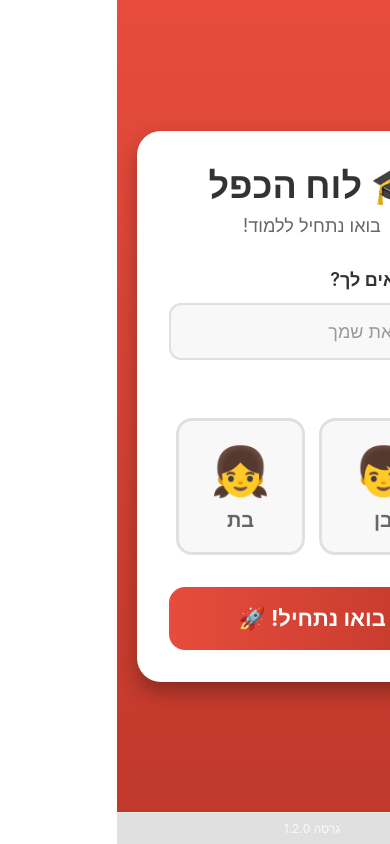
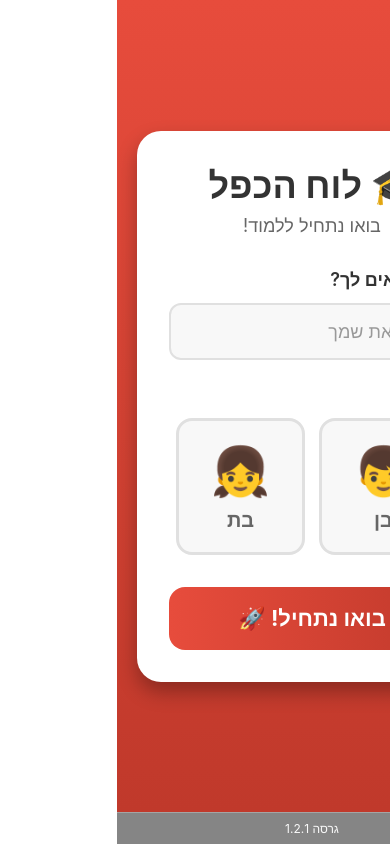
Before and after one commit to IdanShanny/multiplication_table, a React Native app: screen / in a window 390 px wide. Built offline with nearby package versions, Linux system fonts and the light colour scheme; no server answers.

Commit message:
Darken version footer bar and bump to 1.2.1.
Co-authored-by: Cursor <cursoragent@cursor.com>

```diff
--- a/app.json
+++ b/app.json
@@ -2,7 +2,7 @@
   "expo": {
     "name": "לוח הכפל",
     "slug": "multiplication-table",
-    "version": "1.2.0",
+    "version": "1.2.1",
     "orientation": "portrait",
     "icon": "./assets/icon.png",
     "userInterfaceStyle": "light",
--- a/package.json
+++ b/package.json
@@ -1,6 +1,6 @@
 {
   "name": "multiplication-table",
-  "version": "1.2.0",
+  "version": "1.2.1",
   "main": "expo/AppEntry.js",
   "scripts": {
     "start": "expo start",
--- a/src/components/VersionFooter.tsx
+++ b/src/components/VersionFooter.tsx
@@ -42,12 +42,12 @@ const styles = StyleSheet.create({
     paddingHorizontal: 16,
     alignItems: 'center',
     borderTopWidth: StyleSheet.hairlineWidth,
-    borderTopColor: 'rgba(255, 255, 255, 0.35)',
-    backgroundColor: 'rgba(0, 0, 0, 0.12)',
+    borderTopColor: 'rgba(255, 255, 255, 0.25)',
+    backgroundColor: 'rgba(0, 0, 0, 0.48)',
   },
   text: {
     fontSize: 12,
-    color: 'rgba(255, 255, 255, 0.85)',
+    color: 'rgba(255, 255, 255, 0.95)',
     writingDirection: 'rtl',
   },
 });
```
